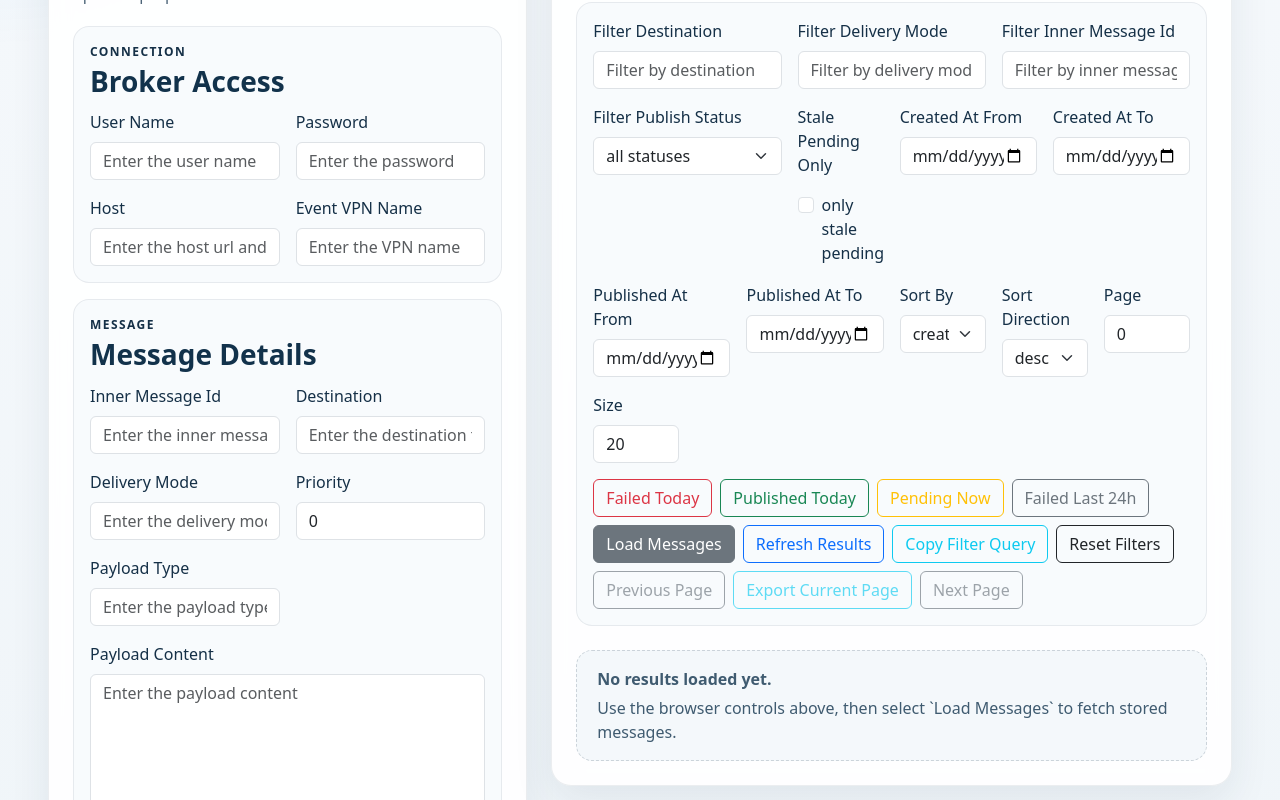
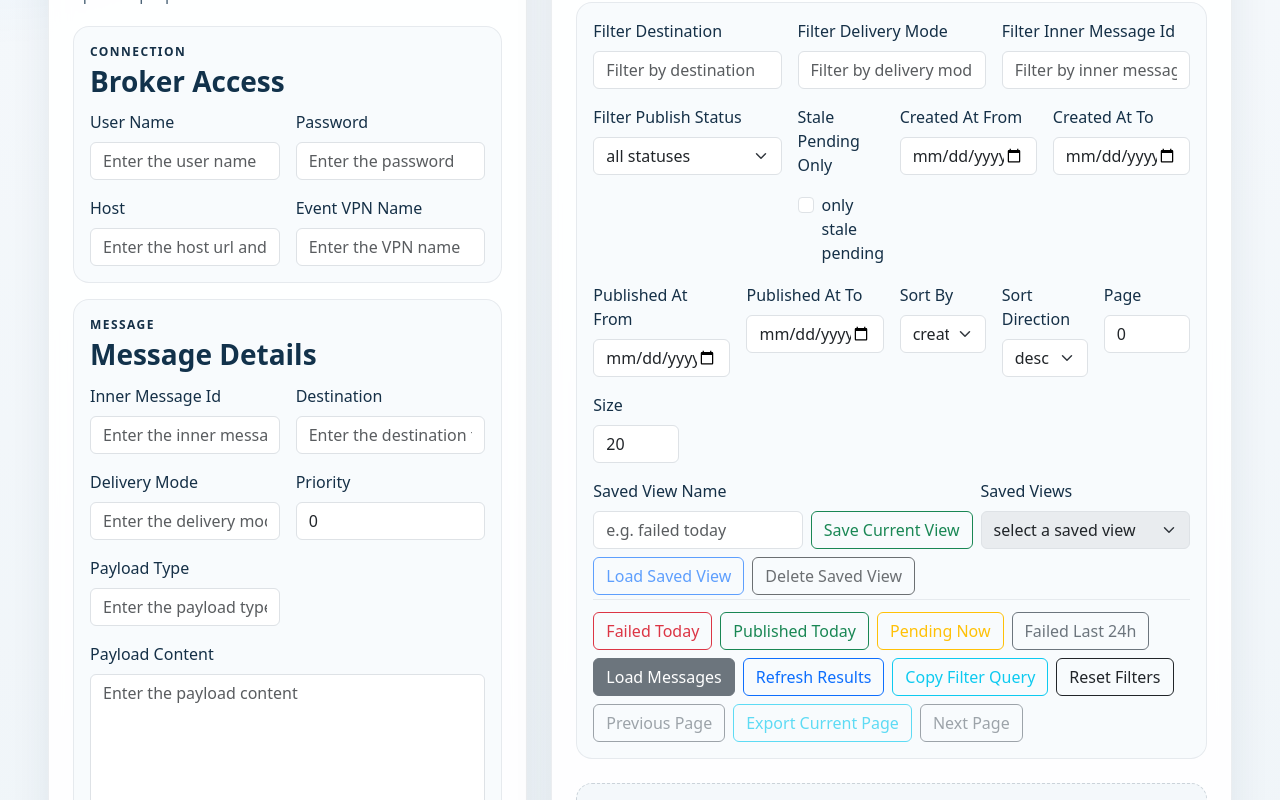
Before and after one commit to jrodolfo/solace, a React (Vite) app in the folder solace-publisher-ui/: page / in a window 1280 px wide. Shown: the part 401-1201 px from the top of the page. Built offline with nearby package versions, Linux system fonts and the light colour scheme.

Commit message:
add local saved browser views to the publisher ui

```diff
--- a/solace-publisher-ui/src/App.css
+++ b/solace-publisher-ui/src/App.css
@@ -168,6 +168,17 @@
     border-radius: 0.9rem;
 }
 
+.saved-view-controls {
+    padding-bottom: 0.25rem;
+    border-bottom: 1px solid rgba(21, 48, 71, 0.08);
+    margin-bottom: 0.25rem;
+}
+
+.saved-view-field {
+    min-width: 13rem;
+    flex: 1 1 13rem;
+}
+
 .bulk-retry-results-panel {
     padding: 1rem 1.25rem;
     border-radius: 1rem;
--- a/solace-publisher-ui/src/App.tsx
+++ b/solace-publisher-ui/src/App.tsx
@@ -1,4 +1,4 @@
-import {useState} from "react";
+import {useEffect, useState} from "react";
 import axios, {AxiosHeaders, AxiosResponse, InternalAxiosRequestConfig} from "axios";
 import "bootstrap/dist/css/bootstrap.min.css";
 import "./App.css";
@@ -29,6 +29,7 @@ const DEFAULT_BROWSER_CREATED_AT_TO = "";
 const DEFAULT_BROWSER_PUBLISHED_AT_FROM = "";
 const DEFAULT_BROWSER_PUBLISHED_AT_TO = "";
 const DEFAULT_BROWSER_STALE_PENDING_ONLY = false;
+const SAVED_BROWSER_VIEWS_STORAGE_KEY = "solace.publisher-ui.saved-browser-views";
 
 type BrowserQueryState = {
     page: number;
@@ -45,6 +46,14 @@ type BrowserQueryState = {
     sortBy: string;
     sortDirection: string;
 };
+
+type SavedBrowserView = {
+    name: string;
+    query: BrowserQueryState;
+};
+
+const sortSavedViews = (savedViews: SavedBrowserView[]) =>
+    [...savedViews].sort((left, right) => left.name.localeCompare(right.name));
 
 function App() {
     const apiUrl = "http://localhost:8081/api/v1/messages/message";
@@ -92,6 +101,27 @@ function App() {
     const [hasLoadedMessages, setHasLoadedMessages] = useState(false);
     const [copyFeedback, setCopyFeedback] = useState<string | null>(null);
     const [bulkRetryResults, setBulkRetryResults] = useState<BulkRetryResultItem[] | null>(null);
+    const [savedViewName, setSavedViewName] = useState("");
+    const [selectedSavedViewName, setSelectedSavedViewName] = useState("");
+    const [savedViews, setSavedViews] = useState<SavedBrowserView[]>([]);
+
+    useEffect(() => {
+        try {
+            const savedViewsJson = window.localStorage.getItem(SAVED_BROWSER_VIEWS_STORAGE_KEY);
+            if (!savedViewsJson) {
+                return;
+            }
+
+            const parsedSavedViews = JSON.parse(savedViewsJson) as SavedBrowserView[];
+            if (!Array.isArray(parsedSavedViews)) {
+                return;
+            }
+
+            setSavedViews(sortSavedViews(parsedSavedViews));
+        } catch (error) {
+            console.error("Failed to load saved browser views.", error);
+        }
+    }, []);
 
     const currentBrowserQuery = (overrides?: Partial<BrowserQueryState>): BrowserQueryState => ({
         page: overrides?.page ?? Number(browserPage),
@@ -108,6 +138,30 @@ function App() {
         sortBy: overrides?.sortBy ?? browserSortBy,
         sortDirection: overrides?.sortDirection ?? browserSortDirection
     });
+
+    const persistSavedViews = (nextSavedViews: SavedBrowserView[]) => {
+        const sortedSavedViews = sortSavedViews(nextSavedViews);
+        setSavedViews(sortedSavedViews);
+        window.localStorage.setItem(SAVED_BROWSER_VIEWS_STORAGE_KEY, JSON.stringify(sortedSavedViews));
+        return sortedSavedViews;
+    };
+
+    const applyBrowserQueryState = (query: BrowserQueryState) => {
+        setFilterDestination(query.destination);
+        setFilterDeliveryMode(query.deliveryMode);
+        setFilterInnerMessageId(query.innerMessageId);
+        setFilterPublishStatus(query.publishStatus);
+        setFilterStalePendingOnly(query.stalePendingOnly);
+        setFilterCreatedAtFrom(query.createdAtFrom);
+        setFilterCreatedAtTo(query.createdAtTo);
+        setFilterPublishedAtFrom(query.publishedAtFrom);
+        setFilterPublishedAtTo(query.publishedAtTo);
+        setBrowserSortBy(query.sortBy);
+        setBrowserSortDirection(query.sortDirection);
+        setBrowserPage(String(query.page));
+        setBrowserSize(String(query.size));
+        setExpandedMessageId(null);
+    };
 
     const updateProperty = (index: number, field: keyof MessagePropertyFormRow, value: string) => {
         setProperties((currentProperties) =>
@@ -243,10 +297,87 @@ function App() {
         setMessagesResponse(null);
         setHasLoadedMessages(false);
         setBulkRetryResults(null);
+        setSavedViewName("");
+        setSelectedSavedViewName("");
     };
 
     const refreshBrowserResults = async () => {
         await fetchMessages();
+    };
+
+    const saveCurrentView = () => {
+        const normalizedName = savedViewName.trim();
+        if (!normalizedName) {
+            setBrowserMessage("Saved view name is required.");
+            setBrowserVariant("danger");
+            setBrowserStatusCode(400);
+            return;
+        }
+
+        const savedView: SavedBrowserView = {
+            name: normalizedName,
+            query: currentBrowserQuery({page: Number(DEFAULT_BROWSER_PAGE)}),
+        };
+
+        try {
+            const existingSavedViews = savedViews.filter((view) => view.name !== normalizedName);
+            persistSavedViews([...existingSavedViews, savedView]);
+            setSelectedSavedViewName(normalizedName);
+            setSavedViewName("");
+            setBrowserMessage(`Saved browser view "${normalizedName}".`);
+            setBrowserVariant("success");
+            setBrowserStatusCode(null);
+        } catch (error) {
+            console.error("Failed to save the browser view.", error);
+            setBrowserMessage("Failed to save the browser view.");
+            setBrowserVariant("danger");
+            setBrowserStatusCode(500);
+        }
+    };
+
+    const loadSavedView = async () => {
+        if (!selectedSavedViewName) {
+            setBrowserMessage("Select a saved browser view to load.");
+            setBrowserVariant("danger");
+            setBrowserStatusCode(400);
+            return;
+        }
+
+        const selectedSavedView = savedViews.find((view) => view.name === selectedSavedViewName);
+        if (!selectedSavedView) {
+            setBrowserMessage(`Saved browser view "${selectedSavedViewName}" was not found.`);
+            setBrowserVariant("danger");
+            setBrowserStatusCode(404);
+            return;
+        }
+
+        const queryToLoad = {...selectedSavedView.query, page: Number(DEFAULT_BROWSER_PAGE)};
+        applyBrowserQueryState(queryToLoad);
+        setSavedViewName("");
+        await fetchMessages(queryToLoad);
+    };
+
+    const deleteSavedView = () => {
+        if (!selectedSavedViewName) {
+            setBrowserMessage("Select a saved browser view to delete.");
+            setBrowserVariant("danger");
+            setBrowserStatusCode(400);
+            return;
+        }
+
+        try {
+            const nextSavedViews = savedViews.filter((view) => view.name !== selectedSavedViewName);
+            persistSavedViews(nextSavedViews);
+            setBrowserMessage(`Deleted saved browser view "${selectedSavedViewName}".`);
+            setBrowserVariant("info");
+            setBrowserStatusCode(null);
+            setSelectedSavedViewName("");
+        } catch (error) {
+            console.error("Failed to delete the browser view.", error);
+            setBrowserMessage("Failed to delete the browser view.");
+            setBrowserVariant("danger");
+            setBrowserStatusCode(500);
+        }
     };
 
     const applyBrowserPreset = (preset: BrowserPreset) => {
@@ -1162,6 +1293,64 @@ function App() {
                                     </div>
 
                                     <div className="d-flex gap-2 mt-3 flex-wrap">
+                                        <div className="saved-view-controls d-flex gap-2 flex-wrap align-items-end w-100">
+                                            <div className="saved-view-field">
+                                                <label htmlFor="savedViewName" className="form-label">
+                                                    Saved View Name
+                                                </label>
+                                                <input
+                                                    id="savedViewName"
+                                                    type="text"
+                                                    className="form-control"
+                                                    value={savedViewName}
+                                                    onChange={(e) => setSavedViewName(e.target.value)}
+                                                    placeholder="e.g. failed today"
+                                                />
+                                            </div>
+                                            <button
+                                                type="button"
+                                                className="btn btn-outline-success"
+                                                onClick={saveCurrentView}
+                                                disabled={isLoadingMessages || isBulkRetrying}
+                                            >
+                                                Save Current View
+                                            </button>
+                                            <div className="saved-view-field">
+                                                <label htmlFor="savedViews" className="form-label">
+                                                    Saved Views
+                                                </label>
+                                                <select
+                                                    id="savedViews"
+                                                    className="form-select"
+                                                    value={selectedSavedViewName}
+                                                    onChange={(e) => setSelectedSavedViewName(e.target.value)}
+                                                    disabled={savedViews.length === 0 || isLoadingMessages || isBulkRetrying}
+                                                >
+                                                    <option value="">select a saved view</option>
+                                                    {savedViews.map((view) => (
+                                                        <option key={view.name} value={view.name}>
+                                                            {view.name}
+                                                        </option>
+                                                    ))}
+                                                </select>
+                                            </div>
+                                            <button
+                                                type="button"
+                                                className="btn btn-outline-primary"
+                                                onClick={loadSavedView}
+                                                disabled={savedViews.length === 0 || isLoadingMessages || isBulkRetrying}
+                                            >
+                                                Load Saved View
+                                            </button>
+                                            <button
+                                                type="button"
+                                                className="btn btn-outline-dark"
+                                                onClick={deleteSavedView}
+                                                disabled={savedViews.length === 0 || isLoadingMessages || isBulkRetrying}
+                                            >
+                                                Delete Saved View
+                                            </button>
+                                        </div>
                                         {messagesResponse && messagesResponse.items.some((message) => message.publishStatus === "FAILED" && message.retrySupported) && (
                                             <button
                                                 type="button"
```
Also changed, not shown: 1 other file (tests, documents, lock files or other folders).
